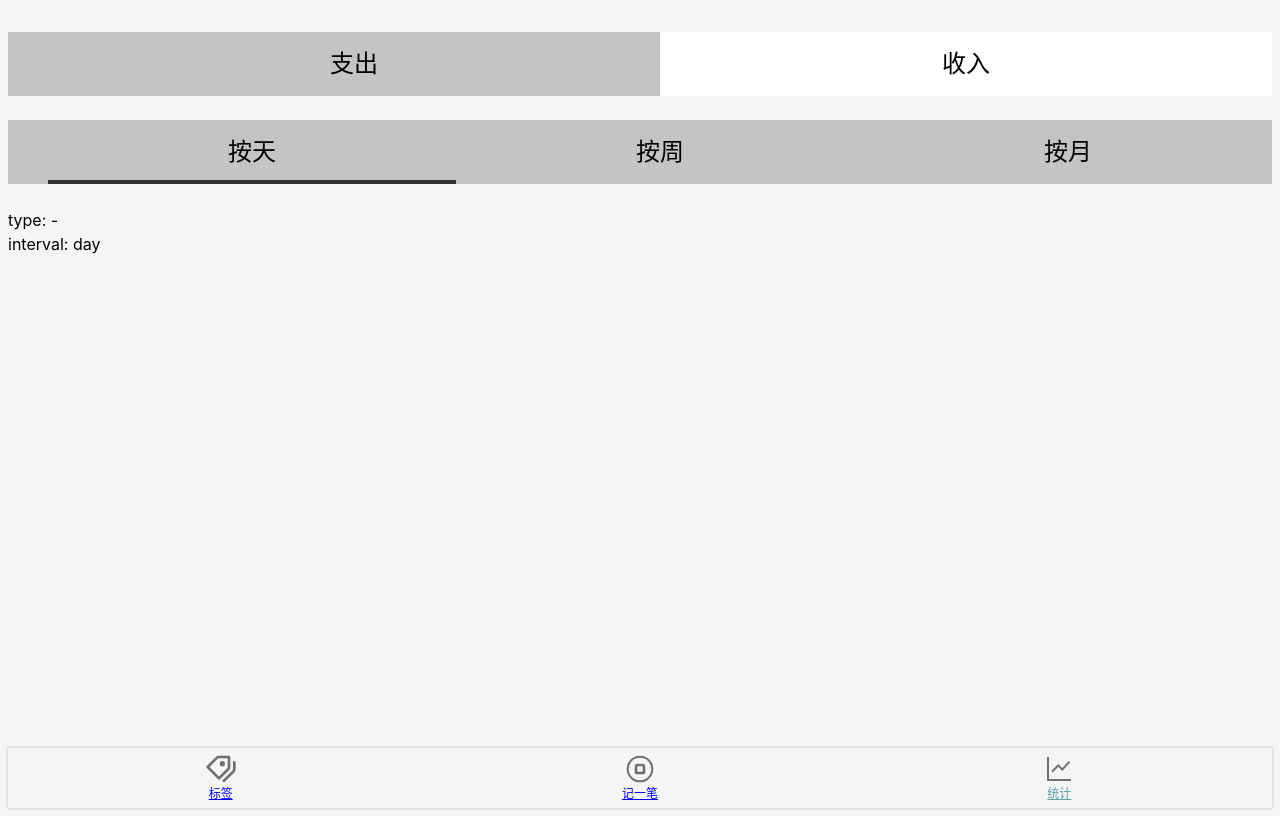
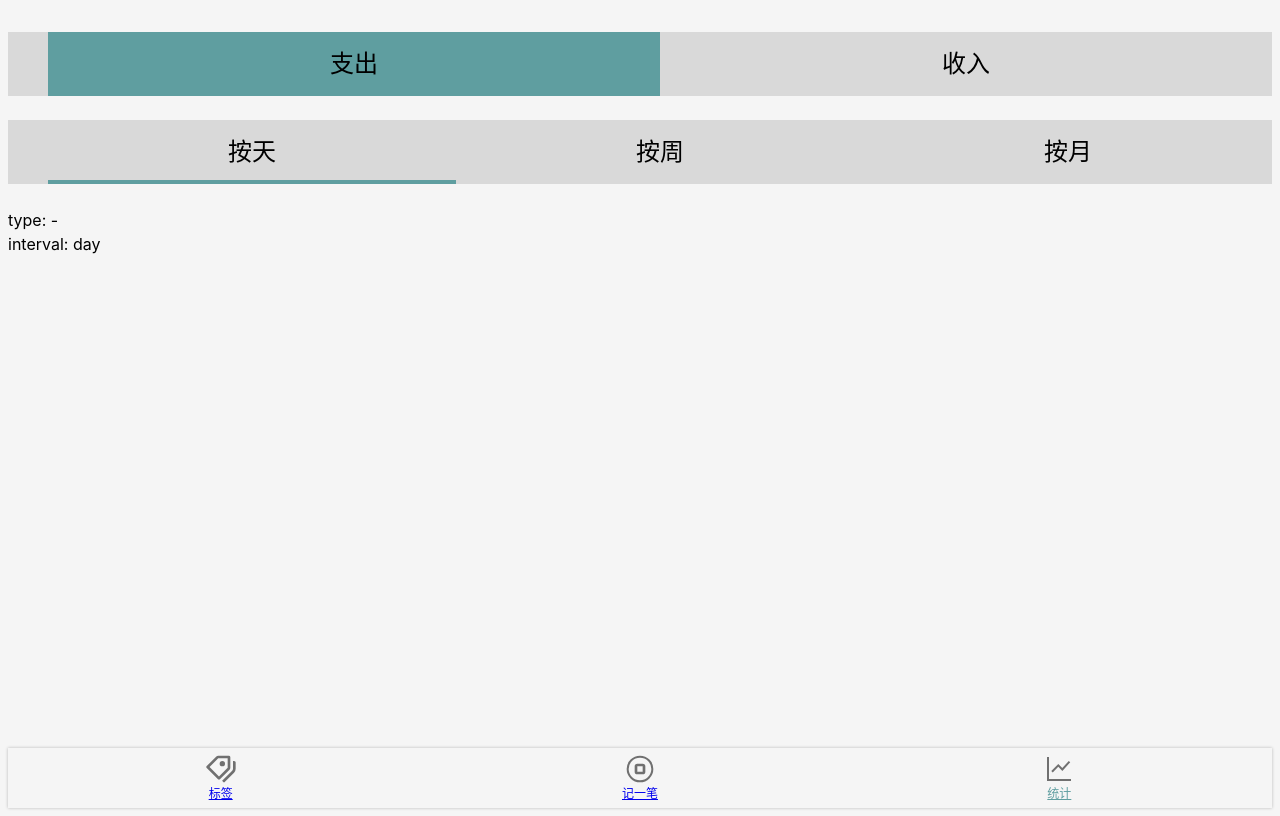
Before and after one commit to KyraZheng/CopperDaily, a Vue app: page /#/statistics in a window 1280 px wide. Built offline with nearby package versions, Linux system fonts and the light colour scheme.

Commit message:
在 Money.vue 里面使用 Tabs

```diff
--- a/src/components/Tabs.vue
+++ b/src/components/Tabs.vue
@@ -35,7 +35,7 @@
 
 <style lang="scss" scoped>
   .tabs {
-    background: #C4C4C4;
+    background: #d9d9d9;
     display: flex;
     text-align: center;
     font-size: 24px;
@@ -55,7 +55,7 @@
         left: 0;
         width: 100%;
         height: 4px;
-        background: #333;
+        background: cadetblue;
       }
     }
   }
--- /dev/null
+++ b/src/constants/intervalList.ts
@@ -0,0 +1,5 @@
+export default Object.freeze([
+  {text: '按天', value: 'day'},
+  {text: '按周', value: 'week'},
+  {text: '按月', value: 'month'},
+]);
--- /dev/null
+++ b/src/constants/recordTypeList.ts
@@ -0,0 +1,4 @@
+export default Object.freeze([
+  {text: '支出', value: '-'},
+  {text: '收入', value: '+'},
+]);
--- a/src/views/Copper.vue
+++ b/src/views/Copper.vue
@@ -1,7 +1,8 @@
 <template>
   <Layout content-class="contentClass">
     <NumberPad @update:value="onUpdateAmount" @submit="saveRecord"/>
-    <Types :value.sync="record.type"/>
+    <Tabs :data-source="recordTypeList"
+          :value.sync="record.type"/>
     <div class="notes">
       <FormItem field-name="备注" placeholder="在这里输入备注" @update:value="onUpdateNotes"/>
     </div>
@@ -16,9 +17,11 @@
   import Tags from '@/components/Copper/Tags.vue';
   import Types from '@/components/Copper/Types.vue';
   import {Component} from 'vue-property-decorator';
+  import Tabs from '@/components/Tabs.vue';
+  import recordTypeList from '@/constants/recordTypeList';
 
   @Component({
-    components: {Tags, FormItem, Types, NumberPad},
+    components: {Tabs, Tags, FormItem, Types, NumberPad},
   })
 
   export default class Copper extends Vue {
@@ -26,6 +29,7 @@
       return this.$store.state.recordList;
     }
 
+    recordTypeList = recordTypeList;
     record: RecordItem = {
       tags: [], notes: '', type: '-', amount: 0
     };
--- a/src/views/Statistics.vue
+++ b/src/views/Statistics.vue
@@ -1,6 +1,6 @@
 <template>
   <Layout>
-    <Tabs class-prefix="type" :data-source="typeList" :value.sync="type"/>
+    <Tabs class-prefix="type" :data-source="recordTypeList" :value.sync="type"/>
     <Tabs class-prefix="interval" :data-source="intervalList" :value.sync="interval"/>
     <div>
       type: {{type}}
@@ -12,10 +12,10 @@
 
 <style scoped lang="scss">
   ::v-deep .type-tabs-item {
-    background: white;
+    background: #d9d9d9;
 
     &.selected {
-      background: #C4C4C4;
+      background: cadetblue;
 
       &::after {
         display: none;
@@ -28,6 +28,8 @@
   import Types from '@/components/Copper/Types.vue';
   import {Component} from 'vue-property-decorator';
   import Tabs from '@/components/Tabs.vue';
+  import intervalList from '@/constants/intervalList';
+  import recordTypeList from '@/constants/recordTypeList';
 
   @Component({
     components: {Types, Tabs},
@@ -35,14 +37,7 @@
   export default class Statistics extends Vue {
     type = '-';
     interval = 'day';
-    intervalList = [
-      {text: '按天', value: 'day'},
-      {text: '按周', value: 'week'},
-      {text: '按月', value: 'month'},
-    ];
-    typeList = [
-      {text: '支出', value: '-'},
-      {text: '收入', value: '+'},
-    ];
+    intervalList = intervalList;
+    recordTypeList = recordTypeList;
   }
 </script>
```
